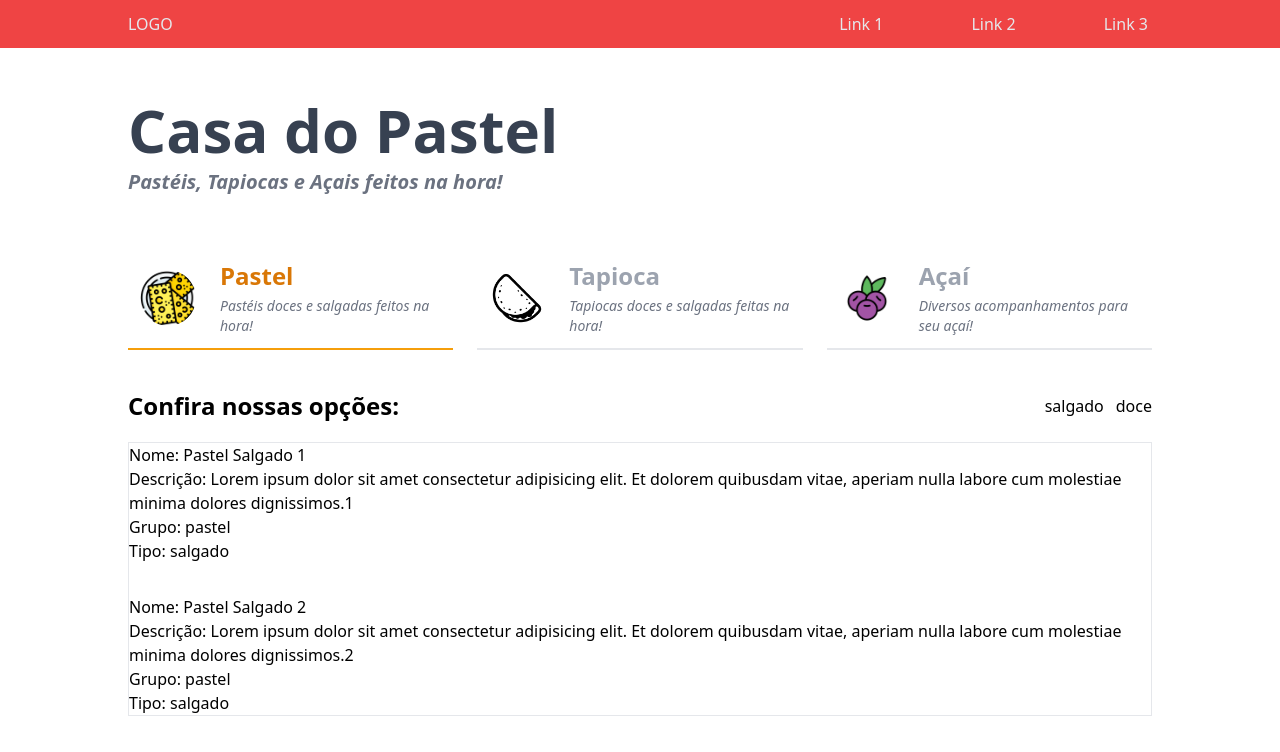
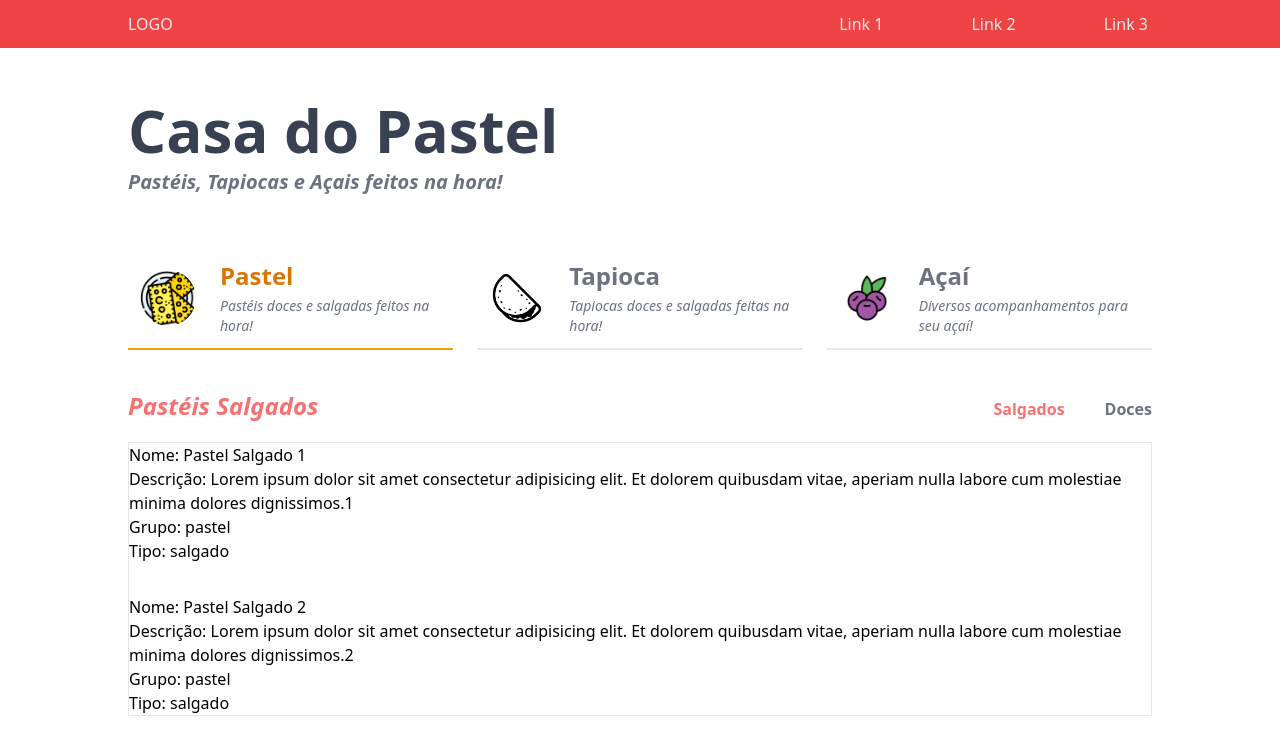
Before and after one commit to victorlabussiere/casa_do_pastel, an Angular app: page / in a window 1280 px wide. Shown: the top 752 px of the page. Built offline with nearby package versions, Linux system fonts and the light colour scheme.

Commit message:
menu plates navigations dinamyc function added

```diff
--- a/src/app/components/pages/home/menu/menu/menu.component.html
+++ b/src/app/components/pages/home/menu/menu/menu.component.html
@@ -1,9 +1,28 @@
-<header class="flex items-center justify-between w-full">
-  <!-- <i class="material-icons cursor-pointer" (click)="toggleDisplay()"> close </i> -->
-  <h3>Confira nossas opções:</h3>
-  <nav *ngIf="groupFilter != 'acai'" class="flex gap-3">
-    <button (click)="setKindFilter('salgado')">salgado</button>
-    <button (click)="setKindFilter('doce')">doce</button>
+<header class="flex items-baseline justify-between w-full">
+  <h3
+    *ngIf="groupFilter != 'acai'; else saltPlates"
+    class="{{ setStyleByKind(kindFilter) }} italic"
+  >
+    {{ setTitleByGroup(groupFilter, kindFilter) }}
+  </h3>
+
+  <ng-template #saltPlates>
+    <h3 class="text-purple-400 italic">Escolha seu Açaí</h3>
+  </ng-template>
+
+  <nav *ngIf="groupFilter != 'acai'" class="flex gap-10">
+    <button
+      class="{{ setStyleByKind('salgado') }} font-semibold"
+      (click)="setKindFilter('salgado')"
+    >
+      Salgados
+    </button>
+    <button
+      class="{{ setStyleByKind('doce') }} font-semibold"
+      (click)="setKindFilter('doce')"
+    >
+      Doces
+    </button>
   </nav>
 </header>
 
--- a/src/app/components/pages/home/menu/menu/menu.component.ts
+++ b/src/app/components/pages/home/menu/menu/menu.component.ts
@@ -1,5 +1,4 @@
 import { Component, Input } from '@angular/core';
-import { FunctionsService } from 'src/app/providers/browserFunctions/functions.service';
 import { PlatesService } from 'src/app/providers/plates/plates.service';
 import { Plate, PlateGroups, PlatesKinds } from 'src/types';
 
@@ -9,7 +8,6 @@ import { Plate, PlateGroups, PlatesKinds } from 'src/types';
 })
 export class MenuComponent {
   @Input() plates!: Plate[]
-
   @Input() groupFilter!: PlateGroups | string
   kindFilter: PlatesKinds = 'salgado'
 
@@ -17,11 +15,36 @@ export class MenuComponent {
   tapiocaList!: Plate[]
   acaiList!: Plate[]
 
-  constructor(
-    private platesServices: PlatesService
-  ) {
+  constructor(private platesServices: PlatesService) {
     this._initPlates()
     this._setLists()
+  }
+
+  setStyleByKind(kind: string) {
+    const filterColors: any = {
+      salgado: 'text-red-400',
+      doce: 'text-blue-400'
+    }
+
+    return kind === this.kindFilter ? filterColors[kind] : 'text-gray-500'
+  }
+
+  setTitleByGroup(group: string, kind: string) {
+    const titles: any = {
+      pastel: {
+        salgado: "Pastéis Salgados",
+        doce: "Pastéis Doces"
+      },
+      tapioca: {
+        salgado: "Tapiocas Salgadas",
+        doce: "Tapiocas Doces"
+      },
+      acai: {
+        doce: "Açaí",
+      }
+    }
+
+    return group === this.groupFilter ? titles[group][kind] : 'Selecione um item'
   }
 
   private _initPlates() {
@@ -37,6 +60,10 @@ export class MenuComponent {
   }
 
   setKindFilter(kind: PlatesKinds) {
+    if (this.groupFilter === 'acai') {
+      this.kindFilter = 'doce'
+    }
+
     this.kindFilter = kind
     this._setLists()
   }
```
